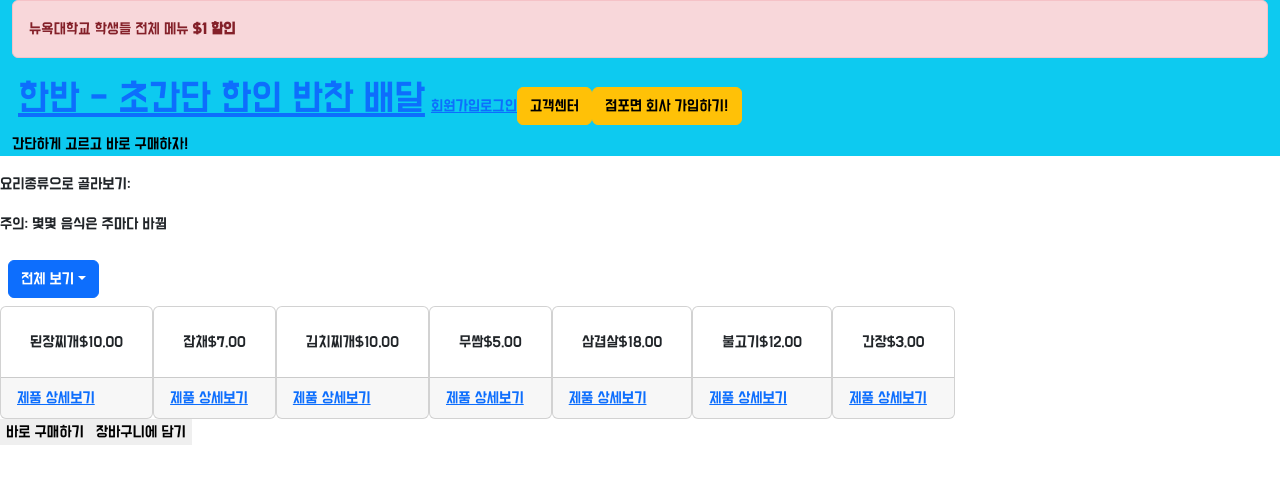
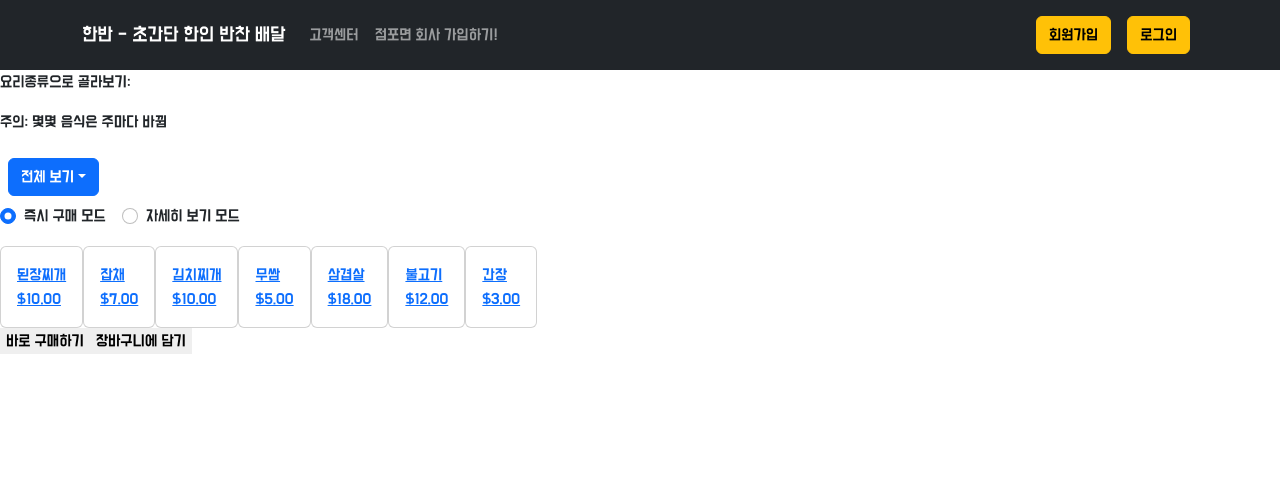
Before and after one commit to ParkJ82/Korean-Food-Delivery, a React (Create React App) app: page /all in a window 1280 px wide. Shown: the top 484 px of the page. Built offline with nearby package versions, Linux system fonts and the light colour scheme.

Commit message:
Made Radio and Additional Fixes Of Bootstrap

```diff
--- a/src/App.js
+++ b/src/App.js
@@ -1,10 +1,9 @@
 import React from "react";
-import {BrowserRouter as Router, Route, Routes, Link } from "react-router-dom";
+import {Route, Routes} from "react-router-dom";
 import CreateAccountWebsite from './Websites/Create Account Widget/CreateAccount';
 import HomePage from './Websites/HomePage Widgets/master/HomePage';
 import Login from "./Websites/Login Widgets/Login";
 import FoodSpecifics from "./Websites/Food Specific Widgets/FoodSpecifics";
-import jQuery from "jquery";
 import 'bootstrap/dist/css/bootstrap.min.css';
 
 
--- a/src/Websites/Global Widgets/TopWidget.js
+++ b/src/Websites/Global Widgets/TopWidget.js
@@ -1,27 +1,41 @@
 import React from "react";
-import {Link} from "react-router-dom";
+import Container from "react-bootstrap/Container";
+import Nav from "react-bootstrap/Nav";
+import Navbar from "react-bootstrap/Navbar";
+
 
 const TopWidget = () => {
     return (
-        <div className="container-fluid text-bg-info">
-            <div className="alert alert-danger">
-            뉴욕대학교 학생들 전체 메뉴 <strong>$1 할인</strong>
-            </div>
-            <div className="text-bg-info">
-                <button className="text-bg-info">
-                    <h1><a href="/">한반 - 초간단 한인 반찬 배달</a></h1>
-                </button>
-                <Link to="/createaccount" className="LinkRegister">회원가입</Link>
+        <>
+        <Navbar bg="dark" variant="dark">
+            <Container>
+                <Navbar.Brand href="/">
+                    한반 - 초간단 한인 반찬 배달
+                </Navbar.Brand>
+                <Nav className="me-auto">
+                    <Nav.Link>
+                    고객센터
+                    </Nav.Link>
+                    <Nav.Link>
+                        점포면 회사 가입하기!
+                    </Nav.Link>
+                </Nav>
 
-                <Link to="/login" className="LinkLogin">로그인</Link>
+                <Nav className="ms-auto">
+                    <Nav.Link href="/createaccount">
+                        <button type="button" className="btn btn-warning">회원가입</button>
+                    </Nav.Link>
+                    <Nav.Link href="/login">
+                        <button type="button" className="btn btn-warning">로그인</button>
+                    </Nav.Link>
+                </Nav>
 
-                <button type="button" className="btn btn-warning">고객센터</button>
 
-                <button type="button" className="btn btn-warning">점포면 회사 가입하기!</button>
 
-            </div>
-            <p className="TopWidget">간단하게 고르고 바로 구매하자!</p>
-        </div>
+
+            </Container>
+        </Navbar>
+        </>
     );
 };
 
--- a/src/Websites/HomePage Widgets/AllFoodCollections.js
+++ b/src/Websites/HomePage Widgets/AllFoodCollections.js
@@ -42,7 +42,7 @@ function AllFoodCollections(input) {
 
 
     return (
-        <div id="accordion" className="d-flex flex-row">
+        <div className="d-flex">
             {foodlist}
         </div>
     )
--- a/src/Websites/HomePage Widgets/Dropdown.js
+++ b/src/Websites/HomePage Widgets/Dropdown.js
@@ -1,4 +1,4 @@
-import React, { useState }  from "react";
+import React from "react";
 import Dropdown from "react-bootstrap/Dropdown";
 
 
--- a/src/Websites/HomePage Widgets/FoodBlock.js
+++ b/src/Websites/HomePage Widgets/FoodBlock.js
@@ -1,35 +1,19 @@
-import React from "react";
-import "../components/LetterFonts.css";
-
-{/* <div className="dropdown">
-
-    <button className="dropbtn">전체 보기</button>
-    <div className="dropdown-content">
-        <a href="/all" className="category">전체 보기</a>
-        <a href="/meat" className="category">고기류</a>
-        <a href="/soup" className="category">국/찌개</a>
-        <a href="/noodle" className="category">면류</a>
-        <a href="/vegetable" className="category">야채류</a>
-        <a href="/unidentified" className="category">미분류</a>
-    </div>
-
-</div> */}
+import React, { useState } from "react";
 
 function FoodBlock(properties) {
-    const foodRef = "#" + properties.name;
+    const [open, setOpen] = useState(false);
+
     return (
         <div className="card">
-            <div className="card-body">
-                <a class="btn" data-bs-toggle="collapse" href={foodRef}>
+            <div className="card-body" onClick={() => setOpen(!open)}>
+                <a href={properties.englishName}>
                     {properties.name}
+                    <br/>
                     {properties.price}
                 </a>
+
             </div>
-            <div id={properties.name} class="collapse show" data-bs-parent="#accordion">
-                <div className="card-footer">
-                    <a href={properties.englishName}>제품 상세보기</a>
-                </div>
-            </div>
+
 
         </div>
 
--- /dev/null
+++ b/src/Websites/HomePage Widgets/OptionRadio.js
@@ -0,0 +1,29 @@
+import Form from "react-bootstrap/Form";
+
+function OptionRadio() {
+    return (
+        <Form>
+        {["radio"].map((type) => (
+            <div key={`inline-${type}`} className="mb-3">
+                <Form.Check
+                    inline
+                    label="즉시 구매 모드"
+                    name="group1"
+                    type={type}
+                    id={`inline-${type}-1`}
+                    checked
+                />
+                <Form.Check
+                    inline
+                    label="자세히 보기 모드"
+                    name="group1"
+                    type={type}
+                    id={`inline-${type}-2`}
+                />
+            </div>
+        ))}
+    </Form>
+    );
+}
+
+export default OptionRadio
--- a/src/Websites/HomePage Widgets/master/HomePage.js
+++ b/src/Websites/HomePage Widgets/master/HomePage.js
@@ -3,6 +3,7 @@ import TopWidget from "../../Global Widgets/TopWidget";
 import '../../components/LetterFonts.css';
 import DropDown from "../Dropdown";
 import AllFoodCollections from "../AllFoodCollections";
+import OptionRadio from "../OptionRadio";
 
 
 function HomePage(input) {
@@ -18,7 +19,7 @@ function HomePage(input) {
 
         <p>주의: 몇몇 음식은 주마다 바뀜</p>
 
-        {<DropDown />}
+        {<DropDown />} {<OptionRadio />}
 
         {<AllFoodCollections category = {input.category} />}
 
--- a/src/Websites/components/LetterFonts.css
+++ b/src/Websites/components/LetterFonts.css
@@ -16,17 +16,7 @@
     text-decoration: none;
 }
 
-.Alarm {
-    background-color: red;
-}
 
-.ItemButton {
-    font-size: 20px;
-    width: 100px;
-    height: 100px;
-
-
-}
 
 
 .account-input {
```
